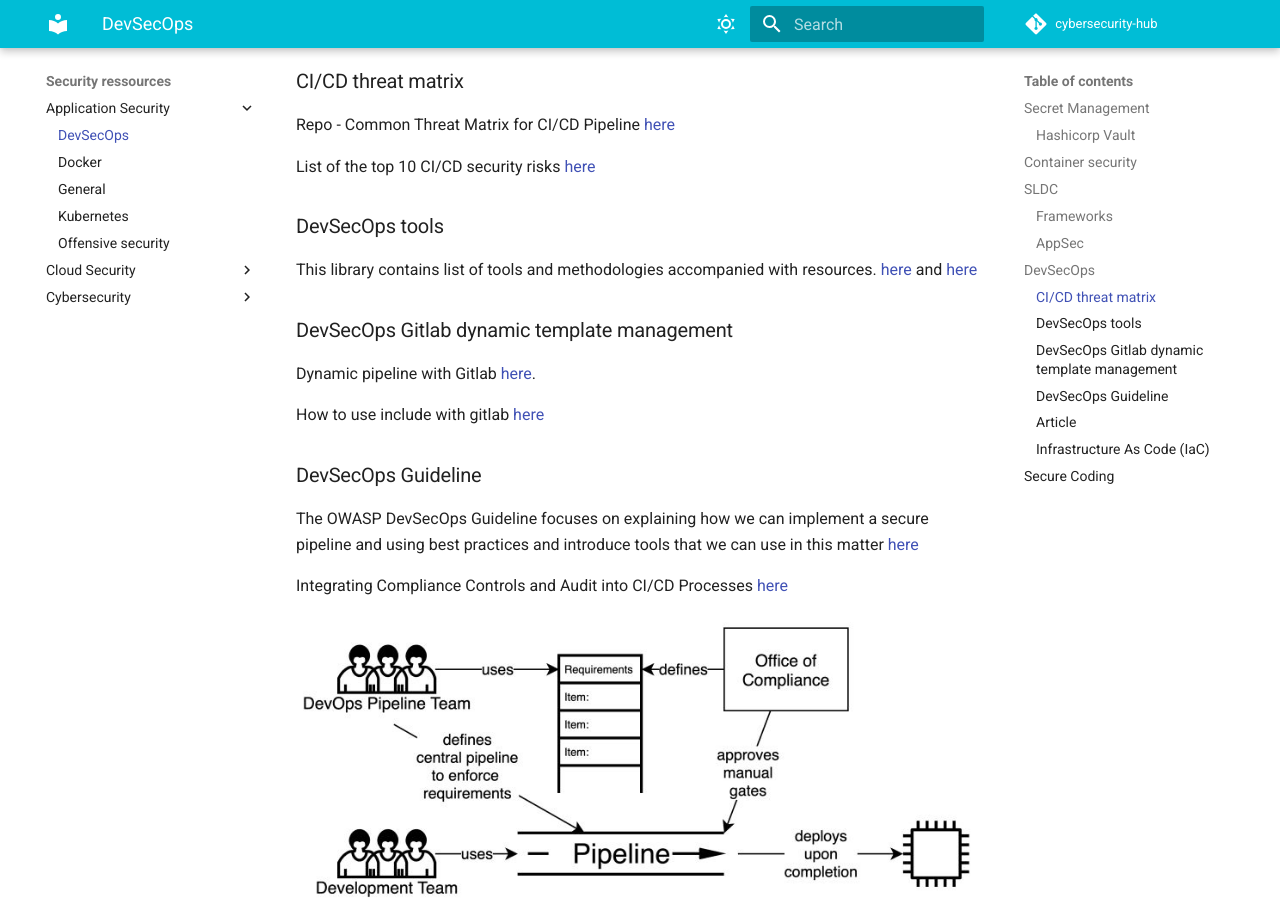
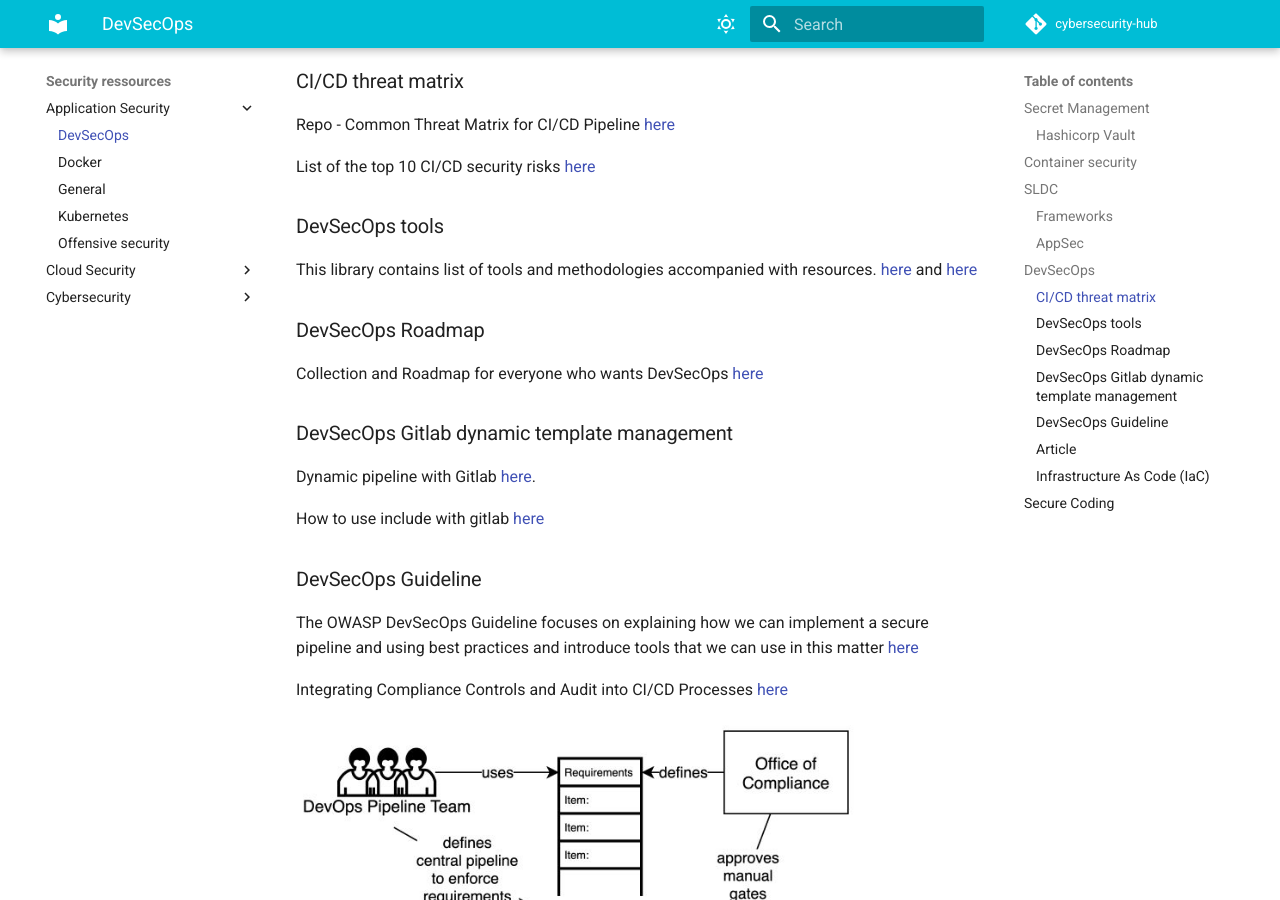
Before and after one commit to adamtaj/cybersecurity-hub, an MkDocs documentation site: the page built from docs/Security ressources/Application Security/DevSecOps.md, in a window 1280 px wide and 900 px high, scrolled down 1186 px. Built offline with MkDocs 1.6.1 and Material for MkDocs 9.7.7, drawn with Linux system fonts in a browser that asks for light colours; comment, search, counter and statistics services are not loaded.

Commit message:
Add more content

```diff
--- a/docs/Security ressources/Application Security/DevSecOps.md
+++ b/docs/Security ressources/Application Security/DevSecOps.md
@@ -38,7 +38,9 @@ List of the top 10 CI/CD security risks [here](https://www.cidersecurity.io/top-
 
 This library contains list of tools and methodologies accompanied with resources. [here](https://github.com/sottlmarek/DevSecOps) and [here](https://github.com/TaptuIT/awesome-devsecops)
 
+### DevSecOps Roadmap
 
+Collection and Roadmap for everyone who wants DevSecOps [here](https://github.com/hahwul/DevSecOps)
 
 ### DevSecOps Gitlab dynamic template management
 
```
